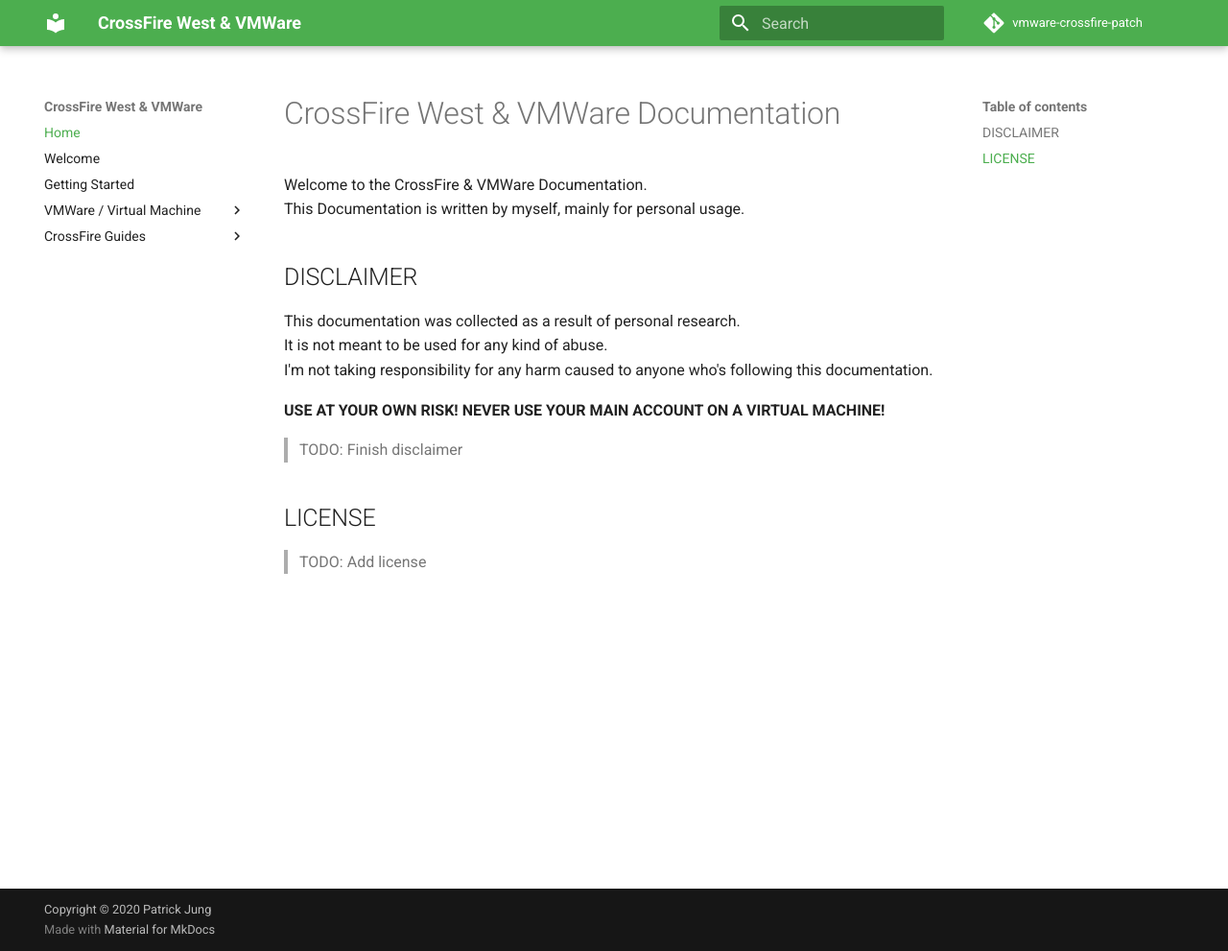
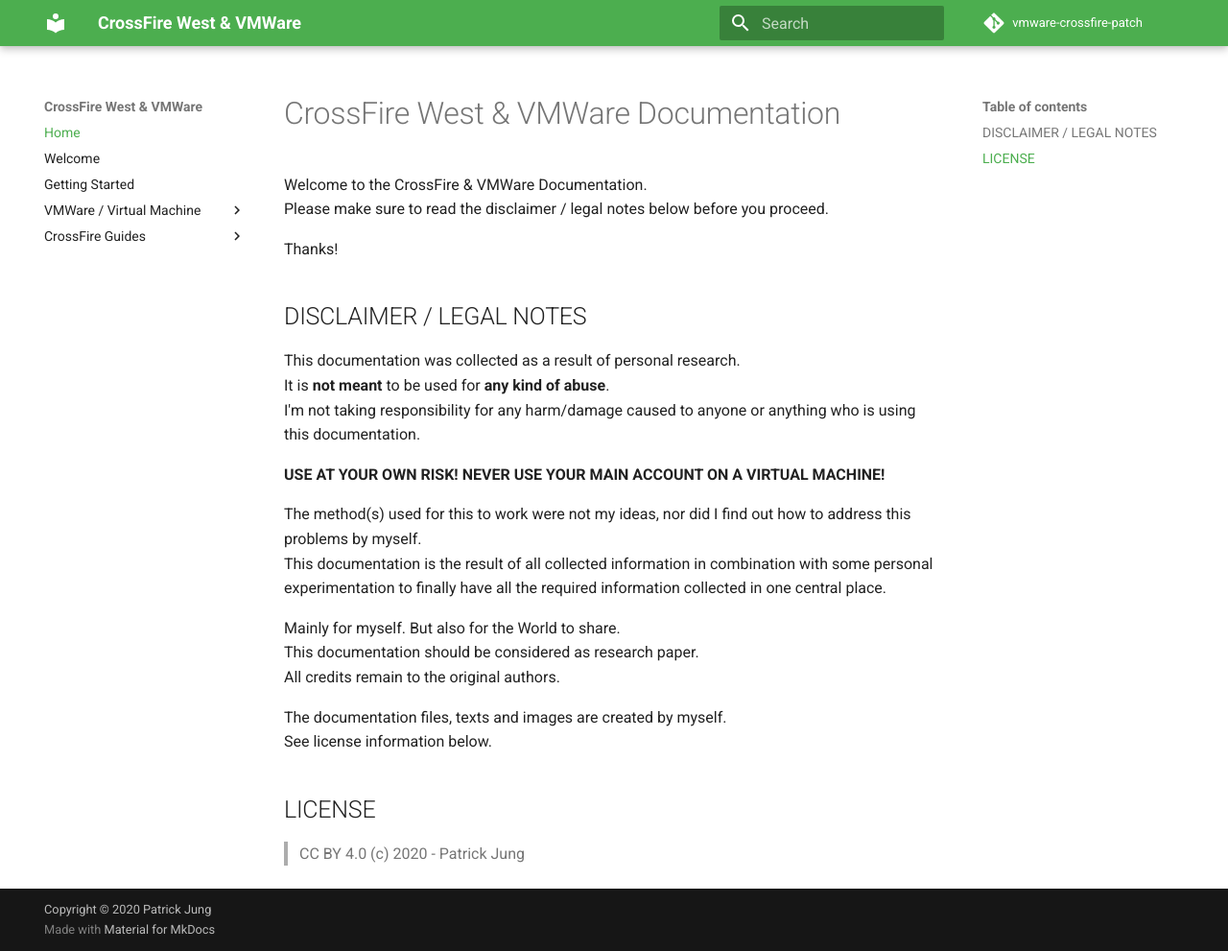
Before and after one commit to cfna/vmware-docs, an MkDocs documentation site: the page built from pages/index.md, in a window 1280 px wide and 991 px high. Shown: the whole window at 96% size. Built offline with MkDocs 1.6.1 and Material for MkDocs 9.7.7, drawn with Linux system fonts in a browser that asks for light colours; comment, search, counter and statistics services are not loaded.

Commit message:
Updated disclaimer & legal notes

```diff
--- a/pages/index.md
+++ b/pages/index.md
@@ -1,18 +1,28 @@
 # CrossFire West & VMWare Documentation
 
 Welcome to the CrossFire & VMWare Documentation.
-This Documentation is written by myself, mainly for personal usage.
+Please make sure to read the disclaimer / legal notes below before you proceed.
 
-## DISCLAIMER
+Thanks!
+
+## DISCLAIMER / LEGAL NOTES
 
 This documentation was collected as a result of personal research.
-It is not meant to be used for any kind of abuse.
-I'm not taking responsibility for any harm caused to anyone who's following this documentation.
+It is **not meant** to be used for **any kind of abuse**.
+I'm not taking responsibility for any harm/damage caused to anyone or anything who is using this documentation.
 
 **USE AT YOUR OWN RISK! NEVER USE YOUR MAIN ACCOUNT ON A VIRTUAL MACHINE!**
 
-> TODO: Finish disclaimer
+The method(s) used for this to work were not my ideas, nor did I find out how to address this problems by myself.
+This documentation is the result of all collected information in combination with some personal experimentation to finally have all the required information collected in one central place.
+
+Mainly for myself. But also for the World to share.
+This documentation should be considered as research paper.
+All credits remain to the original authors.
+
+The documentation files, texts and images are created by myself.
+See license information below.
 
 ## LICENSE
 
-> TODO: Add license
+> CC BY 4.0 (c) 2020 - Patrick Jung
```
